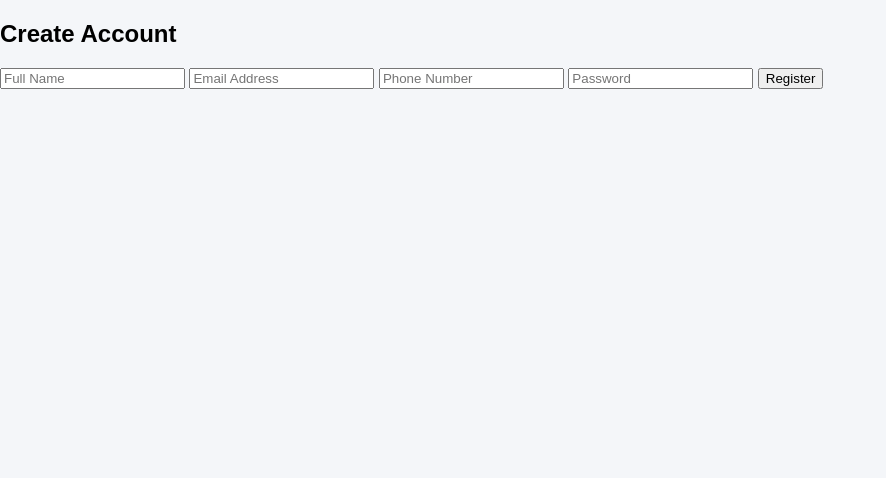
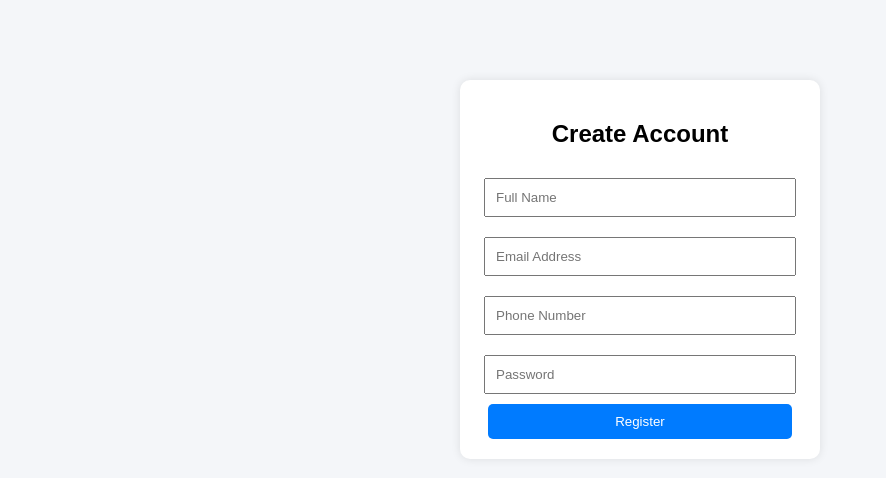
Before and after one commit to Lordricho/softlink-broker, a PHP site: page /register.php in a window 1280 px wide. Shown: the top 478 px of the page, without its empty margins (0-886 px from the left). Run offline with PHP 8.4, Linux system fonts and the light colour scheme.

Commit message:
Update style.css

```diff
--- a/assets/style.css
+++ b/assets/style.css
@@ -22,6 +22,7 @@ body {
 .hero {
     text-align: center;
     padding: 100px 20px;
+
     background: linear-gradient(to right, #007bff, #00bcd4);
     color: white;
 }
@@ -64,3 +65,28 @@ footer {
     color: white;
     margin-top: 50px;
 }
+.auth-box {
+    width: 320px;
+    margin: 80px auto;
+    padding: 20px;
+    background: white;
+    box-shadow: 0 0 10px rgba(0,0,0,0.1);
+    border-radius: 10px;
+    text-align: center;
+}
+
+.auth-box input {
+    width: 90%;
+    padding: 10px;
+    margin: 10px 0;
+}
+
+.auth-box button {
+    width: 95%;
+    padding: 10px;
+    background: #007bff;
+    color: white;
+    border: none;
+    border-radius: 5px;
+    cursor: pointer;
+}
```
